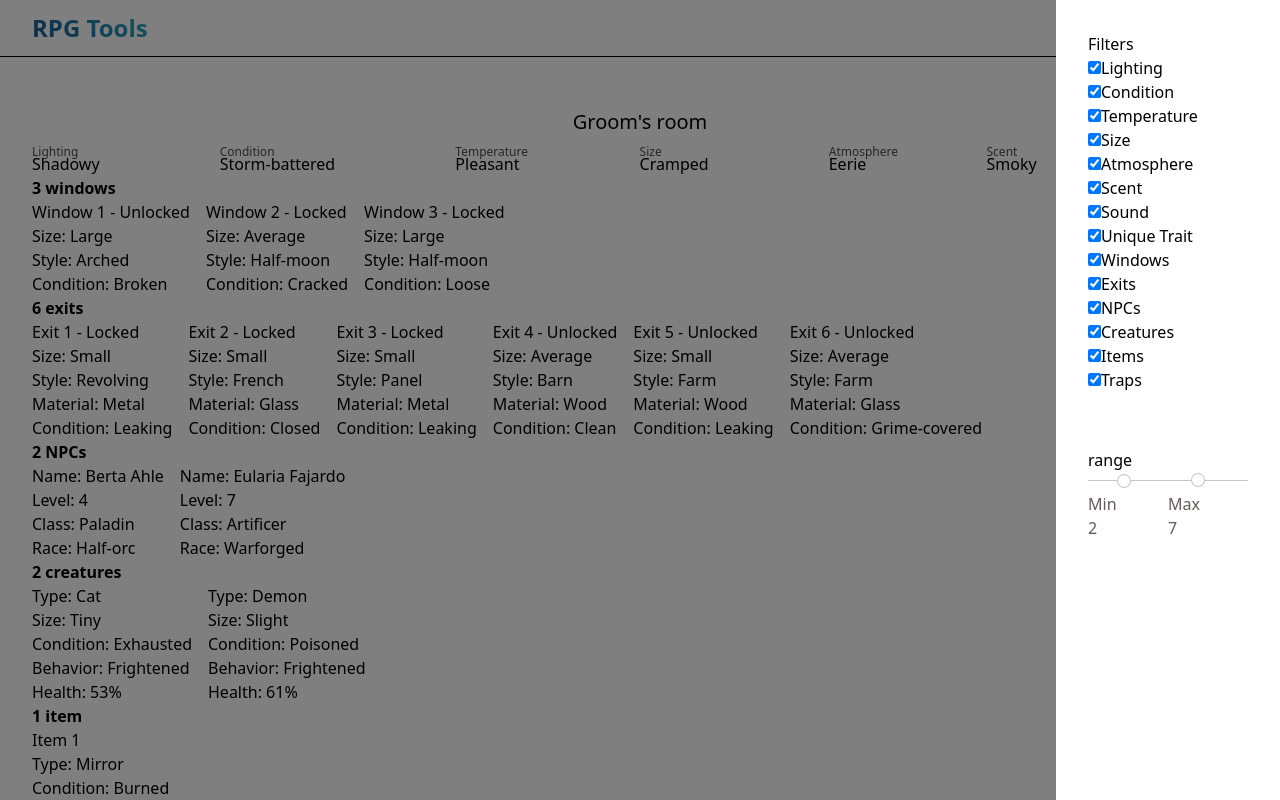
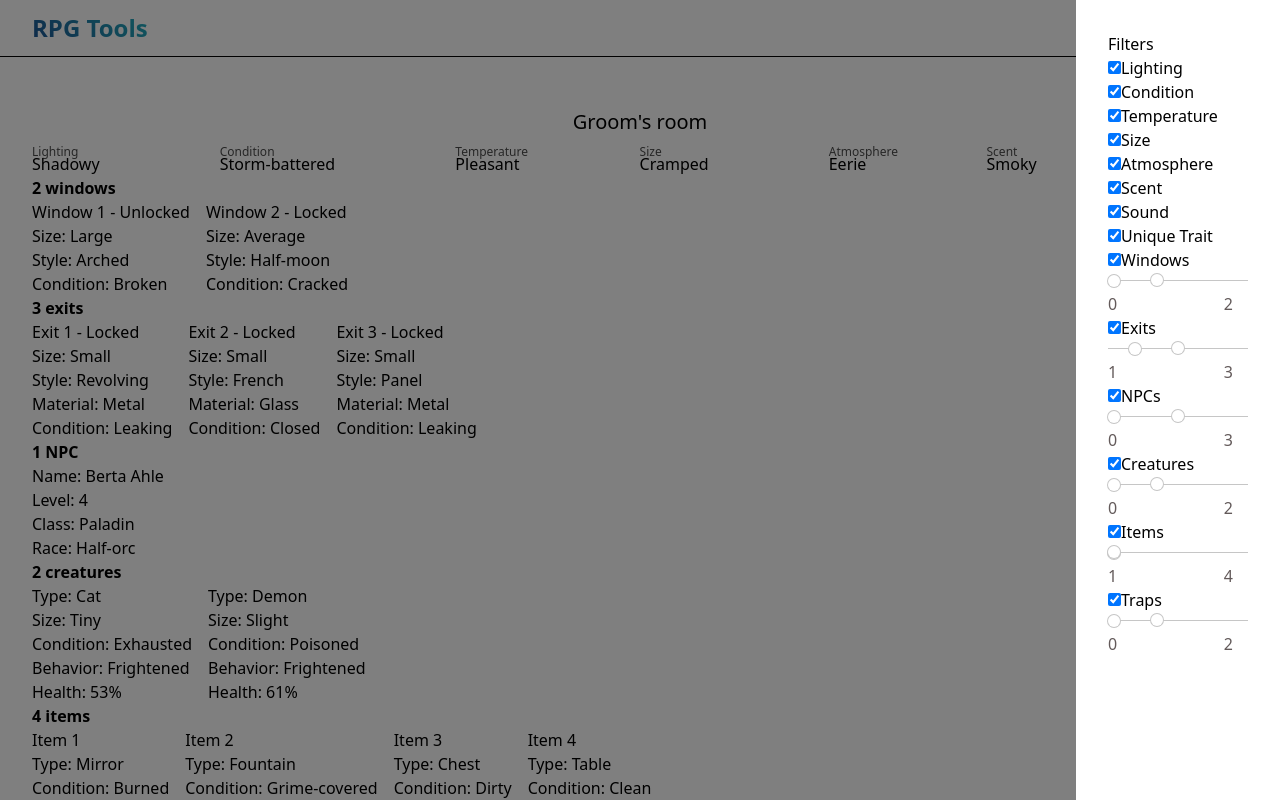
Before and after one commit to rachelschnaubelt/rpg-tools, a Next.js app: page /generators/room in a window 1280 px wide. Both pictures are taken after a click on the button "Filter". Shown: the top 800 px of the page. Built offline with nearby package versions, Linux system fonts and the light colour scheme.

Commit message:
feat: add range filters for several values

```diff
--- a/src/app/generators/room/page.tsx
+++ b/src/app/generators/room/page.tsx
@@ -8,8 +8,18 @@ import { useState } from "react";
 import RangeSlider from "@/components/range-slider/range-slider";
 
 export default function Page() {
-  const [exitCountMin, setExitCountMin] = useState<number>(2);
-  const [exitCountMax, setExitCountMax] = useState<number>(7);
+  const [exitCountMin, setExitCountMin] = useState<number>(1);
+  const [exitCountMax, setExitCountMax] = useState<number>(3);
+  const [npcCountMin, setNpcCountMin] = useState<number>(0);
+  const [npcCountMax, setNpcCountMax] = useState<number>(3);
+  const [windowCountMin, setWindowCountMin] = useState<number>(0);
+  const [windowCountMax, setWindowCountMax] = useState<number>(2);
+  const [creatureCountMin, setCreatureCountMin] = useState<number>(0);
+  const [creatureCountMax, setCreatureCountMax] = useState<number>(2);
+  const [trapCountMin, setTrapCountMin] = useState<number>(0);
+  const [trapCountMax, setTrapCountMax] = useState<number>(2);
+  const [itemCountMin, setItemCountMin] = useState<number>(1);
+  const [itemCountMax, setItemCountMax] = useState<number>(4);
   const [isDrawerOpen, setIsDrawerOpen] = useState<boolean>(false);
   const [roomConfigs, setRoomConfigs] = useState<{ [key: string]: string | boolean | number }>({
     "locationLighting": true,
@@ -27,7 +37,17 @@ export default function Page() {
     "locationItems": true,
     "locationTraps": true,
     "locationExitCountMin": exitCountMin,
-    "locationExitCountMax": exitCountMax
+    "locationExitCountMax": exitCountMax,
+    "locationNpcCountMin": npcCountMin,
+    "locationNpcCountMax": npcCountMax,
+    "locationWindowCountMin": windowCountMin,
+    "locationWindowCountMax": windowCountMax,
+    "locationCreatureCountMin": creatureCountMin,
+    "locationCreatureCountMax": creatureCountMax,
+    "locationTrapCountMin": trapCountMin,
+    "locationTrapCountMax": trapCountMax,
+    "locationItemCountMin": itemCountMin,
+    "locationItemCountMax": itemCountMax
   });
 
   const handleDrawer = () => {
@@ -55,7 +75,13 @@ export default function Page() {
     )
   }
 
-
+  const handleSliderChange = (configKey: string, value: number, setter: any) => {
+    setter(value);
+    setRoomConfigs({
+      ...roomConfigs,
+      [configKey]: value
+    })
+  }
 
   return (
     <>
@@ -71,12 +97,17 @@ export default function Page() {
           {getCheckboxContainer('locationSound', "Sound")}
           {getCheckboxContainer('locationUniqueTrait', "Unique Trait")}
           {getCheckboxContainer('locationWindows', "Windows")}
+          {roomConfigs['locationWindows'] && <RangeSlider max={6} min={0} selectedMax={windowCountMax} selectedMin={windowCountMin} setMax={(value) => {handleSliderChange('locationWindowCountMax', value, setWindowCountMax)}} setMin={(value) => {handleSliderChange('locationWindowCountMin', value, setWindowCountMin)}} includeMinMaxLabels={false} />}
           {getCheckboxContainer('locationExits', "Exits")}
+          {roomConfigs['locationExits'] && <RangeSlider max={6} min={0} selectedMax={exitCountMax} selectedMin={exitCountMin} setMax={(value) => {handleSliderChange('locationExitCountMax', value, setExitCountMax)}} setMin={(value) => {handleSliderChange('locationExitCountMin', value, setExitCountMin)}} includeMinMaxLabels={false} />}
           {getCheckboxContainer('locationNPCs', "NPCs")}
+          {roomConfigs['locationNPCs'] && <RangeSlider max={6} min={0} selectedMax={npcCountMax} selectedMin={npcCountMin} setMax={(value) => {handleSliderChange('locationNpcCountMax', value, setNpcCountMax)}} setMin={(value) => {handleSliderChange('locationNpcCountMin', value, setNpcCountMin)}} includeMinMaxLabels={false} />}
           {getCheckboxContainer('locationCreatures', "Creatures")}
+          {roomConfigs['locationCreatures'] && <RangeSlider max={6} min={0} selectedMax={creatureCountMax} selectedMin={creatureCountMin} setMax={(value) => {handleSliderChange('locationCreatureCountMax', value, setCreatureCountMax)}} setMin={(value) => {handleSliderChange('locationCreatureCountMin', value, setCreatureCountMin)}} includeMinMaxLabels={false} />}
           {getCheckboxContainer('locationItems', "Items")}
+          {roomConfigs['locationItems'] && <RangeSlider max={6} min={6} selectedMax={itemCountMax} selectedMin={itemCountMin} setMax={(value) => {handleSliderChange('locationItemCountMax', value, setItemCountMax)}} setMin={(value) => {handleSliderChange('locationItemCountMin', value, setItemCountMin)}} includeMinMaxLabels={false} />}
           {getCheckboxContainer('locationTraps', "Traps")}
-          <RangeSlider max={10} min={0} selectedMax={exitCountMax} selectedMin={exitCountMin} label="range" setMax={setExitCountMax} setMin={setExitCountMin} />
+          {roomConfigs['locationTraps'] && <RangeSlider max={6} min={0} selectedMax={trapCountMax} selectedMin={trapCountMin} setMax={(value) => {handleSliderChange('locationTrapCountMax', value, setTrapCountMax)}} setMin={(value) => {handleSliderChange('locationTrapCountMin', value, setTrapCountMin)}} includeMinMaxLabels={false} />}
         </div>
       </Drawer>
       <Button
--- a/src/components/drawer/drawer.tsx
+++ b/src/components/drawer/drawer.tsx
@@ -11,7 +11,7 @@ export default function Drawer({ children, drawerClose, drawerPosition = "left",
 
     return (
         <>
-            <aside className={`fixed ${drawerPosition}-0 top-0 bottom-0 z-3 bg-white p-8 ${isOpen ? '' : 'hidden'}`}>
+            <aside className={`fixed ${drawerPosition}-0 top-0 bottom-0 overflow-y-scroll z-3 bg-white p-8 ${isOpen ? '' : 'hidden'}`}>
                 {children}
             </aside>
             <div
--- a/src/components/range-slider/range-slider.tsx
+++ b/src/components/range-slider/range-slider.tsx
@@ -6,12 +6,13 @@ type Props = {
     min: number,
     selectedMax: number,
     selectedMin: number,
-    label: string,
+    label?: string,
     setMax: (value: number) => void,
-    setMin: (value: number) => void
+    setMin: (value: number) => void,
+    includeMinMaxLabels?: boolean
 }
 
-export default function RangeSlider({ max, min, selectedMax, selectedMin, label, setMax, setMin }: Props) {
+export default function RangeSlider({ max, min, selectedMax, selectedMin, label, setMax, setMin, includeMinMaxLabels = true }: Props) {
   const [selectedSlider, setSelectedSlider] = useState('');
 
   // TODO: fix styling
@@ -41,19 +42,19 @@ export default function RangeSlider({ max, min, selectedMax, selectedMin, label,
 
     return (
         <div className="range_container flex flex-col w-full">
-          <p>{label}</p>
+          {label && <p>{label}</p>}
             <div className="sliders_control relative min-h-1 my-2">
                 <input className={`slider-min w-full absolute pointer-events-none appearance-none h-px ${selectedSlider === 'min' ? 'z-1' : ''}`} type="range" value={selectedMin} min={min} max={max} onChange={handleSliderChange} />
                 <input className={`slider-max w-full absolute pointer-events-none appearance-none h-0 ${selectedSlider === 'max' ? 'z-1' : ''}`} type="range" value={selectedMax} min={min} max={max} onChange={handleSliderChange} />
             </div>
             <div className="form_control relative flex justify-between">
                 <div className="form_control_container">
-                    <div className="form_control_container__time">Min</div>
+                    {includeMinMaxLabels && <div className="form_control_container__time">Min</div>}
                     <input className="form_control_container__time__input slider-min" type="number" value={selectedMin} min={min} max={max} onChange={handleSliderChange}/>
                 </div>
-                <div className="form_control_container">
-                    <div className="form_control_container__time">Max</div>
-                    <input className="form_control_container__time__input slider-max" type="number" value={selectedMax} min={min} max={max} onChange={handleSliderChange}/>
+                <div className="form_control_container text-right">
+                    {includeMinMaxLabels && <div className="form_control_container__time">Max</div>}
+                    <input className="form_control_container__time__input slider-max text-right" type="number" value={selectedMax} min={min} max={max} onChange={handleSliderChange}/>
                 </div>
             </div>
         </div>
--- a/src/components/range-slider/styles.css
+++ b/src/components/range-slider/styles.css
@@ -1,7 +1,3 @@
-.range_container {
-  margin: 35% auto;
-}
-
 .form_control {
   color: #635a5a;
 }
--- a/src/components/room/room.tsx
+++ b/src/components/room/room.tsx
@@ -27,7 +27,7 @@ export default function Room({ generatorConfigs }: Props) {
     const [soundsCount, setSoundsCount] = useState(0);
     const [locationSounds, setLocationSounds] = useState<Set<string>>(new Set<string>);
     const [windowCount, setWindowCount] = useState(0);
-    const [exitCount, setExitcount] = useState(0);
+    const [exitCount, setExitCount] = useState(0);
     const [npcCount, setNpcCount] = useState(0);
     const [itemCount, setItemCount] = useState(0);
     const [trapCount, setTrapCount] = useState(0);
@@ -39,10 +39,13 @@ export default function Room({ generatorConfigs }: Props) {
         const maxCount = generatorConfigs[maxKey] as number;
         const minCount = generatorConfigs[minKey] as number;
         setter(Math.floor(Math.random() * (maxCount - minCount + 1)) + minCount);
+        console.log(minCount, maxCount);
     }
 
     const updateRoom = async () => {
         roomContainerRef.current?.classList.add('opacity-0');
+
+        console.log(generatorConfigs);
 
         await timeout(transitionDuration);
 
@@ -54,12 +57,12 @@ export default function Room({ generatorConfigs }: Props) {
         generatorConfigs.locationScent && await setAttribute('/api/attributes/random-weighted/location-scent', setLocationScent);
         generatorConfigs.locationAtmosphere && await setAttribute('/api/attributes/random-weighted/location-atmospheres', setLocationAtmosphere);
         generatorConfigs.locationUniqueTrait && await setAttribute('/api/attributes/random-weighted/location-unique-traits', setLocationUniqueTrait);
-        generatorConfigs.locationWindows && setWindowCount(Math.floor(Math.random() * 4));
-        generatorConfigs.locationExits && setRandomCount('locationExitCountMax', 'locationExitCountMin', setExitcount);
-        generatorConfigs.locationNPCs && setNpcCount(Math.floor(Math.random() * 4));
-        generatorConfigs.locationCreatures && setCreatureCount(Math.floor(Math.random() * 3));
-        generatorConfigs.locationItems && setItemCount(Math.floor(Math.random() * 3));
-        generatorConfigs.locationTraps && setTrapCount(Math.floor(Math.random() * 2));
+        generatorConfigs.locationWindows && setRandomCount('locationWindowCountMax', 'locationWindowCountMin', setWindowCount);
+        generatorConfigs.locationExits && setRandomCount('locationExitCountMax', 'locationExitCountMin', setExitCount);
+        generatorConfigs.locationNPCs && setRandomCount('locationNpcCountMax', 'locationNpcCountMin', setNpcCount);
+        generatorConfigs.locationCreatures && setRandomCount('locationCreatureCountMax', 'locationCreatureCountMin', setCreatureCount);
+        generatorConfigs.locationItems && setRandomCount('locationItemCountMax', 'locationItemCountMin', setItemCount);
+        generatorConfigs.locationTraps && setRandomCount('locationTrapCountMax', 'locationTrapCountMin', setTrapCount);
 
         if (generatorConfigs.locationSound) {
             setSoundsCount(Math.floor(Math.random() * 3));
```
